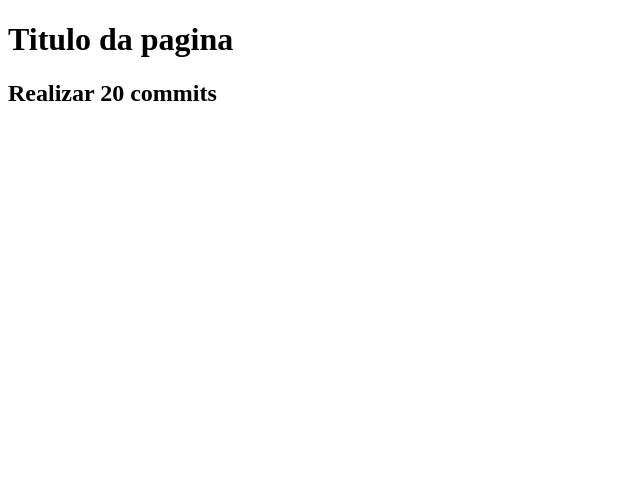
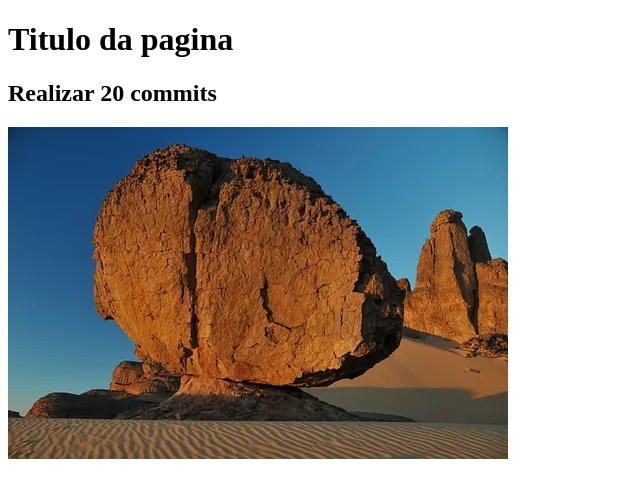
Before and after one commit to olavo-goes/20Commit, a plain HTML site: page index.html in a window 1280 px wide. Shown: the whole page, without its empty margins (0-640 px from the left). Drawn offline with Linux system fonts and the light colour scheme.

Commit message:
Imagem Adicionada
Imagem adicionada ao index.html

```diff
--- a/index.html
+++ b/index.html
@@ -12,7 +12,7 @@
         <h1>Titulo da pagina</h1>
         <h2>Realizar 20 commits</h2>
     </div>
-    <img url="" />
+    <img src="./image/image1.webp" />
 </body>
 
 </html>
```
